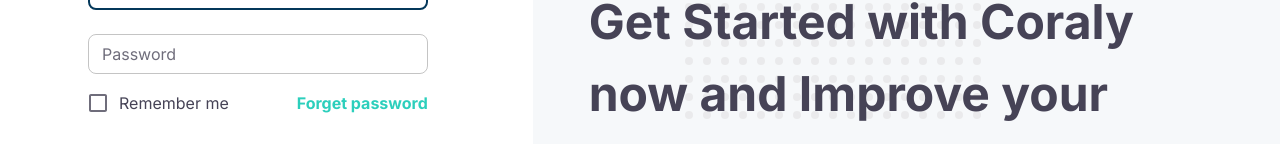
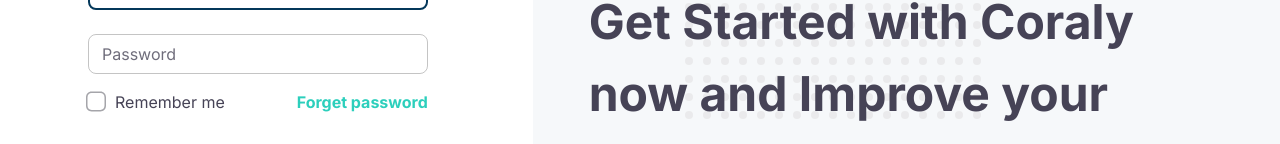
Before and after one commit to riadhmouamnia/ld-assignment-2, a React (Vite) app: page /login in a window 1280 px wide. Shown: the part 344-488 px from the top of the page. Built offline with nearby package versions, Linux system fonts and the light colour scheme.

Commit message:
added new CheckBox component to match the design

```diff
--- /dev/null
+++ b/src/components/CheckBox.tsx
@@ -0,0 +1,18 @@
+import Checkbox, { CheckboxProps } from "@mui/material/Checkbox";
+import { CheckBoxChecked, CheckBoxDefault } from "components/icons";
+
+type Props = Omit<CheckboxProps, "icon" | "checkedIcon"> & {
+  // Add any additional props you want to pass to the Checkbox component
+};
+
+function CheckBox(props: Props) {
+  return (
+    <Checkbox
+      icon={<CheckBoxDefault />}
+      checkedIcon={<CheckBoxChecked />}
+      {...props}
+    />
+  );
+}
+
+export default CheckBox;
--- a/src/components/icons/index.tsx
+++ b/src/components/icons/index.tsx
@@ -785,3 +785,45 @@ export const InfosIcon = (props: SVGProps<SVGSVGElement>) => {
     </svg>
   );
 };
+export const CheckBoxDefault = (props: SVGProps<SVGSVGElement>) => {
+  return (
+    <svg
+      width="20"
+      height="21"
+      viewBox="0 0 20 21"
+      fill="none"
+      xmlns="http://www.w3.org/2000/svg"
+    >
+      <path
+        fill-rule="evenodd"
+        clip-rule="evenodd"
+        d="M5.665 2C3.135 2 1.5 3.733 1.5 6.416V14.584C1.5 17.267 3.135 19 5.665 19H14.333C16.864 19 18.5 17.267 18.5 14.584V6.416C18.5 3.733 16.864 2 14.334 2H5.665ZM14.333 20.5H5.665C2.276 20.5 0 18.122 0 14.584V6.416C0 2.878 2.276 0.5 5.665 0.5H14.334C17.723 0.5 20 2.878 20 6.416V14.584C20 18.122 17.723 20.5 14.333 20.5Z"
+        fill="#A5A5AA"
+      />
+    </svg>
+  );
+};
+export const CheckBoxChecked = (props: SVGProps<SVGSVGElement>) => {
+  return (
+    <svg
+      width="20"
+      height="21"
+      viewBox="0 0 20 21"
+      fill="none"
+      xmlns="http://www.w3.org/2000/svg"
+    >
+      <path
+        fill-rule="evenodd"
+        clip-rule="evenodd"
+        d="M5.665 2C3.135 2 1.5 3.733 1.5 6.416V14.584C1.5 17.267 3.135 19 5.665 19H14.333C16.864 19 18.5 17.267 18.5 14.584V6.416C18.5 3.733 16.864 2 14.334 2H5.665ZM14.333 20.5H5.665C2.276 20.5 0 18.122 0 14.584V6.416C0 2.878 2.276 0.5 5.665 0.5H14.334C17.723 0.5 20 2.878 20 6.416V14.584C20 18.122 17.723 20.5 14.333 20.5Z"
+        fill="#F93E6C"
+      />
+      <path
+        fill-rule="evenodd"
+        clip-rule="evenodd"
+        d="M8.8132 13.6229C8.6222 13.6229 8.4292 13.5499 8.2832 13.4029L5.9092 11.0299C5.6162 10.7369 5.6162 10.2629 5.9092 9.96995C6.2022 9.67695 6.6762 9.67695 6.9692 9.96995L8.8132 11.8119L13.0292 7.59695C13.3222 7.30395 13.7962 7.30395 14.0892 7.59695C14.3822 7.88995 14.3822 8.36395 14.0892 8.65695L9.3432 13.4029C9.1972 13.5499 9.0052 13.6229 8.8132 13.6229Z"
+        fill="#F93E6C"
+      />
+    </svg>
+  );
+};
--- a/src/pages/Dashboard/components/MembersModal/TableContent.tsx
+++ b/src/pages/Dashboard/components/MembersModal/TableContent.tsx
@@ -5,11 +5,11 @@ import TableCell from "@mui/material/TableCell";
 import TableHead from "@mui/material/TableHead";
 import TableRow from "@mui/material/TableRow";
 import Box from "@mui/material/Box";
-import Checkbox from "@mui/material/Checkbox";
 import { styled } from "@mui/material";
 import { InfosIcon, Trash } from "components/icons";
 import { IconButton } from "@mui/material";
 import { rows } from "utils/membersList";
+import CheckBox from "components/CheckBox";
 
 const StyledTableHead = styled(TableHead)({
   backgroundColor: "#F6F8FA",
@@ -29,6 +29,7 @@ const CenterIcon = {
 function TableContent() {
   const [tableData, setTableData] = useState([...rows]);
   const [isChecked, setIsChecked] = useState(Array(rows.length).fill(false));
+
   const handleCheckboxClick = (index: number) => {
     const newCheckedState = [...isChecked];
     newCheckedState[index] = !isChecked[index];
@@ -47,7 +48,7 @@ function TableContent() {
       <StyledTableHead>
         <TableRow>
           <TableCell>
-            <Checkbox
+            <CheckBox
               checked={isChecked.every(Boolean)}
               onChange={() => {
                 setIsChecked(
@@ -71,7 +72,7 @@ function TableContent() {
         {tableData.map((row, index) => (
           <TableRow key={row.id}>
             <TableCell>
-              <Checkbox
+              <CheckBox
                 checked={isChecked[index]}
                 onChange={() => handleCheckboxClick(index)}
               />
--- a/src/pages/auth/Login/components/Form.tsx
+++ b/src/pages/auth/Login/components/Form.tsx
@@ -1,6 +1,5 @@
 import Box from "@mui/material/Box";
 import Button from "@mui/material/Button";
-import Checkbox from "@mui/material/Checkbox";
 import FormControlLabel from "@mui/material/FormControlLabel";
 import Typography from "@mui/material/Typography";
 import { useAppDispatch } from "../../../../redux/hooks";
@@ -11,6 +10,7 @@ import { Formik, Form as FormikForm } from "formik";
 import React from "react";
 import * as yup from "yup";
 import Input from "../../../../components/Input";
+import CheckBox from "components/CheckBox";
 
 type LoginResponse = UserInfo & { password: string };
 
@@ -103,7 +103,7 @@ function Form({ setAuthState, setSnackBarMsg }: Props) {
             >
               <FormControlLabel
                 control={
-                  <Checkbox
+                  <CheckBox
                     value="remember"
                     // color="error"
                     onChange={(e) => setIsRememberMe(e.target.checked)}
--- a/src/pages/auth/Register/components/Form.tsx
+++ b/src/pages/auth/Register/components/Form.tsx
@@ -1,6 +1,5 @@
 import Box from "@mui/material/Box";
 import Button from "@mui/material/Button";
-import Checkbox from "@mui/material/Checkbox";
 import FormControlLabel from "@mui/material/FormControlLabel";
 import Typography from "@mui/material/Typography";
 import React from "react";
@@ -10,6 +9,7 @@ import { Formik, Form as FormikForm } from "formik";
 import * as yup from "yup";
 import Input from "../../../../components/Input";
 import { Link, useNavigate } from "react-router-dom";
+import CheckBox from "components/CheckBox";
 
 type InitialValues = {
   email: string;
@@ -75,7 +75,7 @@ function Form({ onNextStep }: Props) {
               <FormGroup>
                 <FormControlLabel
                   control={
-                    <Checkbox
+                    <CheckBox
                       onChange={(e) => setTermsAccpeted(e.target.checked)}
                     />
                   }
@@ -90,7 +90,7 @@ function Form({ onNextStep }: Props) {
                 />
                 <FormControlLabel
                   control={
-                    <Checkbox
+                    <CheckBox
                       onChange={(e) => setPrivacyAccepted(e.target.checked)}
                     />
                   }
```
